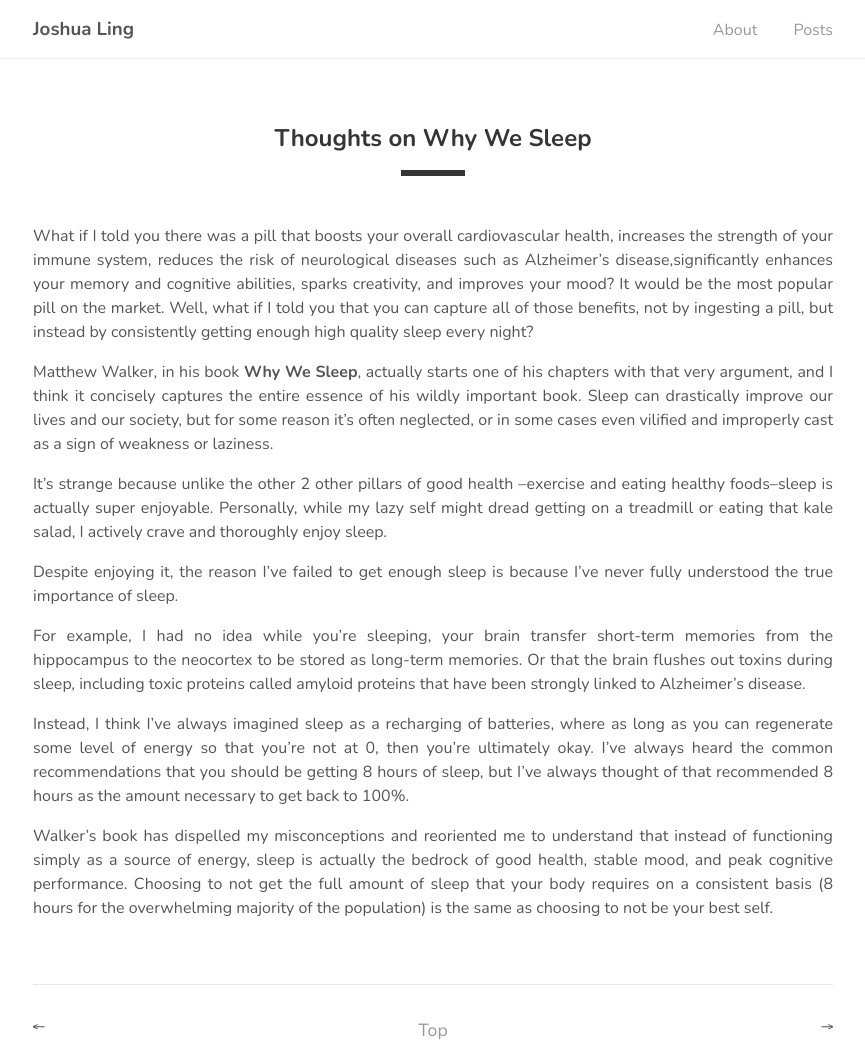
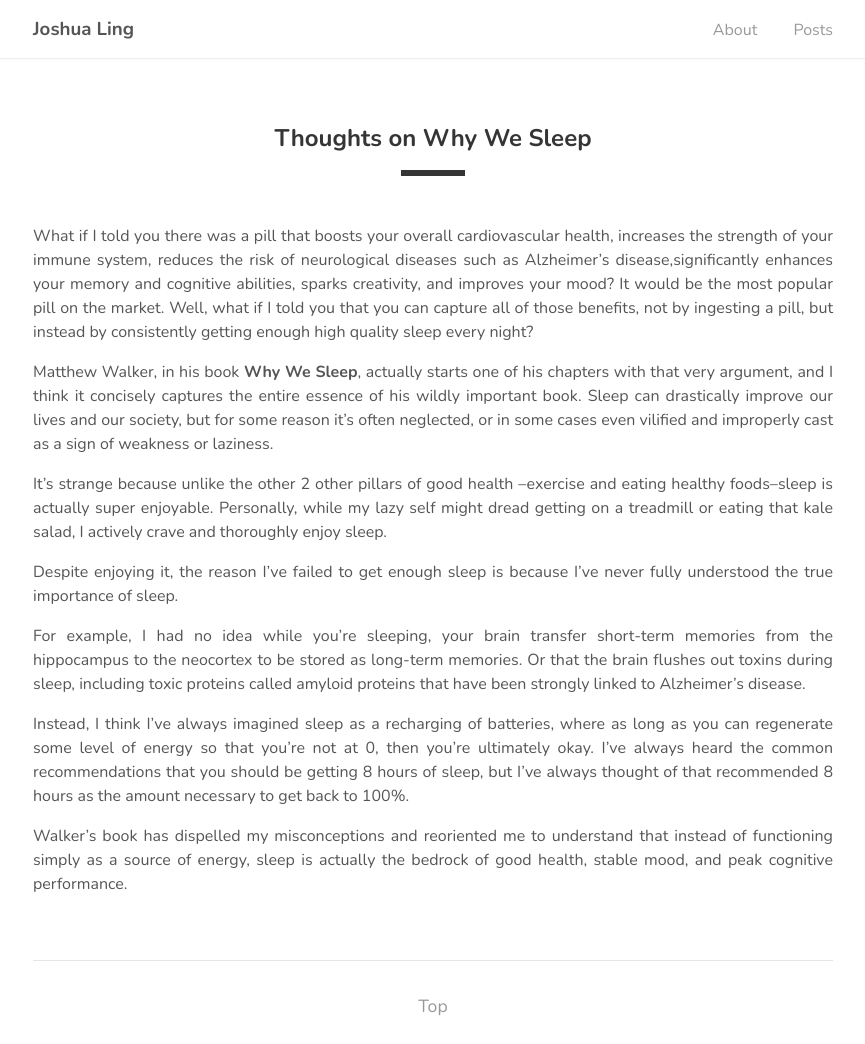
Before and after one commit to joshling1919/joshling1919.github.io, a Jekyll site: the page built from _posts/2018-11-16-thoughts-on-why-we-sleep.md, in a window 1280 px wide. Shown: the whole page, without its empty margins (207-1072 px from the left). Built offline with Jekyll 4.4.1, drawn with Linux system fonts in a browser that asks for light colours; after the commit the page ends 1020 px from its top, so only the background shows below that.

Commit message:
Archive posts

```diff
--- a/_posts/2018-11-16-thoughts-on-why-we-sleep.md
+++ b/_posts/2018-11-16-thoughts-on-why-we-sleep.md
@@ -39,7 +39,4 @@ should be getting 8 hours of sleep, but I’ve always thought of that recommende
 
 Walker’s book has dispelled my misconceptions and reoriented me to understand
 that instead of functioning simply as a source of energy, sleep is actually the
-bedrock of good health, stable mood, and peak cognitive performance. Choosing to
-not get the full amount of sleep that your body requires on a consistent basis
-(8 hours for the overwhelming majority of the population) is the same as
-choosing to not be your best self.
+bedrock of good health, stable mood, and peak cognitive performance.
```
Also changed, not shown: archive/2018-11-09-something-new.md (renamed from _posts/2018-11-09-something-new.md), archive/2019-07-28-our-hearts-go-quiet.md (renamed from _posts/2019-07-28-our-hearts-go-quiet.md).
